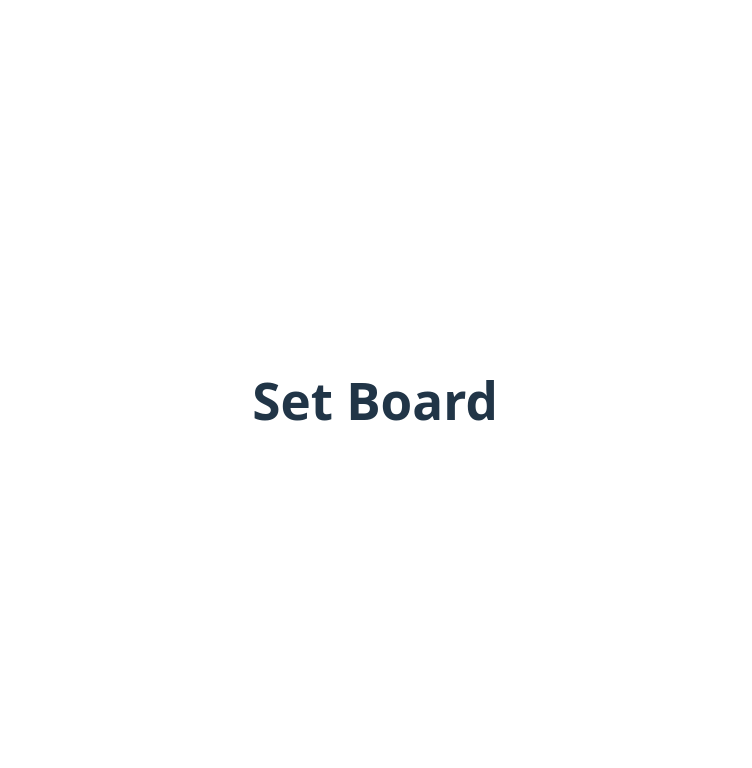
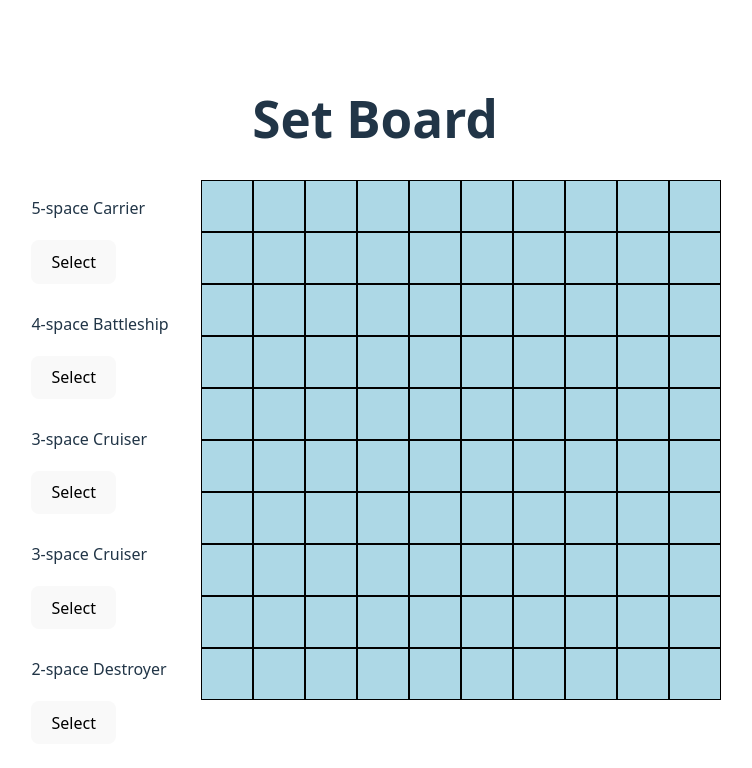
Before and after one commit to AudreyBurrell/Battleship, a React (Vite) app: page /set-board in a window 1280 px wide. Shown: the top 768 px of the page, without its empty margins (265-1017 px from the left). Built offline with nearby package versions, Linux system fonts and the light colour scheme.

Commit message:
Creating the basic layout for the set board page

```diff
--- a/src/App.jsx
+++ b/src/App.jsx
@@ -9,8 +9,6 @@ import SetBoard from './SetBoard';
 
 
 function App() {
-  const [count, setCount] = useState(0)
-
   return (
     <div>
       <Router>
--- a/src/SetBoard.css
+++ b/src/SetBoard.css
@@ -0,0 +1,32 @@
+.main {
+  display: flex;
+  align-items: flex-start;
+  gap: 2rem;
+}
+
+
+.board {
+  display: grid;
+  grid-template-columns: repeat(10, 50px);
+  grid-template-rows: repeat(10, 50px);
+  gap: 2px;
+}
+
+.board > div {
+  width: 50px;
+  height: 50px;
+  border: 1px solid black;
+  background-color: lightblue; /* just to see them */
+}
+.pieceMenu {
+  display: flex;
+  flex-direction: column;
+  gap: 0.75rem; /* space between pieces */
+}
+
+.piece {
+  display: flex;
+  flex-direction: column; /* text above, button below */
+  align-items: flex-start; /* left-align */
+  gap: 0.25rem;
+}
--- a/src/SetBoard.jsx
+++ b/src/SetBoard.jsx
@@ -1,4 +1,4 @@
-import './Login.css';
+import './SetBoard.css';
 import { useState } from 'react';
 import { useNavigate } from 'react-router-dom';
 
@@ -8,11 +8,56 @@ function SetBoard() {
     //     navigate('/set-board')
     // }
 
+    //creating the board
+    const cols = ["A", "B", "C", "D", "E", "F", "G", "H", "I", "J"];
+
     return (
         <div>
             <h1>Set Board</h1>
+            <div className="main">
+            <div className="pieceMenu">
+                <div className="piece">
+                    <p>5-space Carrier</p>
+                    <button>Select</button>
+                </div>
+                <div className="piece">
+                    <p>4-space Battleship</p>
+                    <button>Select</button>
+                </div>
+                <div className="piece">
+                    <p>3-space Cruiser</p>
+                    <button>Select</button>
+                </div>
+                <div className="piece">
+                    <p>3-space Cruiser</p>
+                    <button>Select</button>
+                </div>
+                <div className="piece">
+                    <p>2-space Destroyer</p>
+                    <button>Select</button>
+                </div>
+            </div>
+
+            <div className="board">
+                {Array.from({ length: 10 }, (_, row) =>
+                    cols.map(col => (
+                    <div key={col+row} id={`col${col}row${row+1}`}></div>
+                    ))
+                )}
+            </div>
+            </div>
         </div>
     )
 }
 
 export default SetBoard;
+
+/*
+
+The different ships:
+1 5-space carrier
+1 4-space battleship
+2 3-space crusier
+1 2-space destroyer
+
+*/
```
Also changed, not shown: 1 other file (tests, documents, lock files or other folders).
